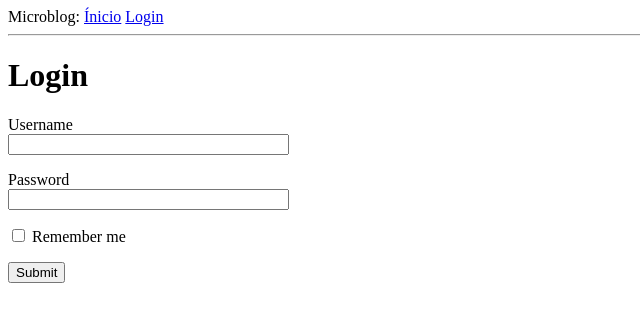
After one commit to felipeblobo/flask_tutorial, a Python web app: template application/templates/login.html in a window 1280 px wide. The commit adds this page. Shown: the top 322 px of the page, without its empty margins (0-640 px from the left). Run offline with Jinja, Linux system fonts and the light colour scheme; the template is opened without the code that fills it: most values are stand-ins (such as "Sample title", 1, 10 or a date in 2020); form fields are guessed from the names that the template uses.

Commit message:
criando rota e tela de login

```diff
--- /dev/null
+++ b/application/templates/login.html
@@ -0,0 +1,18 @@
+{% extends "main.html" %}
+
+{% block content %}
+    <h1>Login</h1>
+    <form action="" method="post" novalidate>
+        {{ form.hidden_tag() }}
+        <p>
+            {{ form.username.label }}<br>
+            {{ form.username(size=32) }}
+        </p>
+        <p>
+            {{ form.password.label }}<br>
+            {{ form.password(size=32) }}
+        </p>
+        <p>{{ form.rememberMe() }} {{ form.rememberMe.label }}</p>
+        <p>{{ form.submit() }}</p>
+    </form>
+{% endblock %}
--- a/application/templates/main.html
+++ b/application/templates/main.html
@@ -11,7 +11,7 @@
     {% endif %}
   </head>
   <body>
-    <div>Microblog: <a href="/index">Ínicio</a></div>
+    <div>Microblog: <a href="/index">Ínicio</a> <span><a href="/login">Login</a></span></div>
     <hr>
     {% block content %} {% endblock %}
   </body>
--- a/config.py
+++ b/config.py
@@ -1,4 +1,4 @@
 import os
 
 class Config(object):
-    SECRET_KEY = os.environ.get('CHAVE_SECRETA')
+    SECRET_KEY = os.environ.get('SECRET_KEY') or 'you-will-never-guess'
```
Also changed, not shown: application/forms.py (added, +10 -0 lines), application/routes.py (+12 -1 lines).
